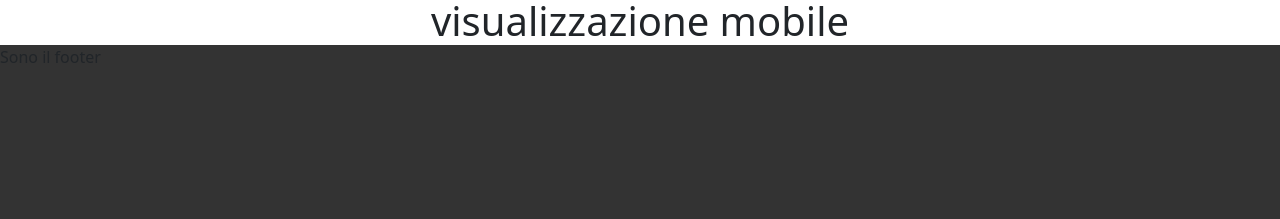
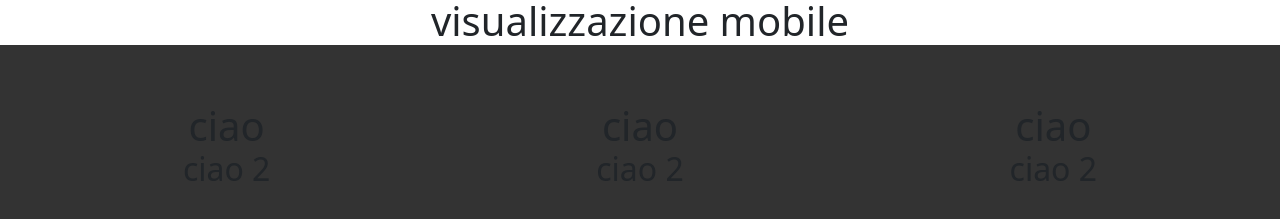
Before and after one commit to mesciuS/photo-gallery, a JavaScript app: page / in a window 1280 px wide. Shown: the part 879-1098 px from the top of the page. Built offline with nearby package versions, Linux system fonts and the light colour scheme.

Commit message:
feat: scaffolding footer

```diff
--- a/src/components/AppFooter.vue
+++ b/src/components/AppFooter.vue
@@ -9,12 +9,32 @@ export default {
 </script>
 
 <template>
-  <footer id="footer">Sono il footer</footer>
+  <footer id="footer">
+    <div class="footer-square">
+      <h1>ciao</h1>
+      <h2>ciao 2</h2>
+    </div>
+    <div class="footer-square">
+      <h1>ciao</h1>
+      <h2>ciao 2</h2>
+    </div>
+    <div class="footer-square">
+      <h1>ciao</h1>
+      <h2>ciao 2</h2>
+    </div>
+  </footer>
 </template>
 
 <style scoped lang="scss">
 #footer {
+  display: flex;
+  justify-content: space-around;
   height: 200px;
+  padding: 20px;
   background-color: #333333;
+} .footer-square {
+  display: flex;
+  flex-direction: column;
+  justify-content: center;
 }
 </style>
```
